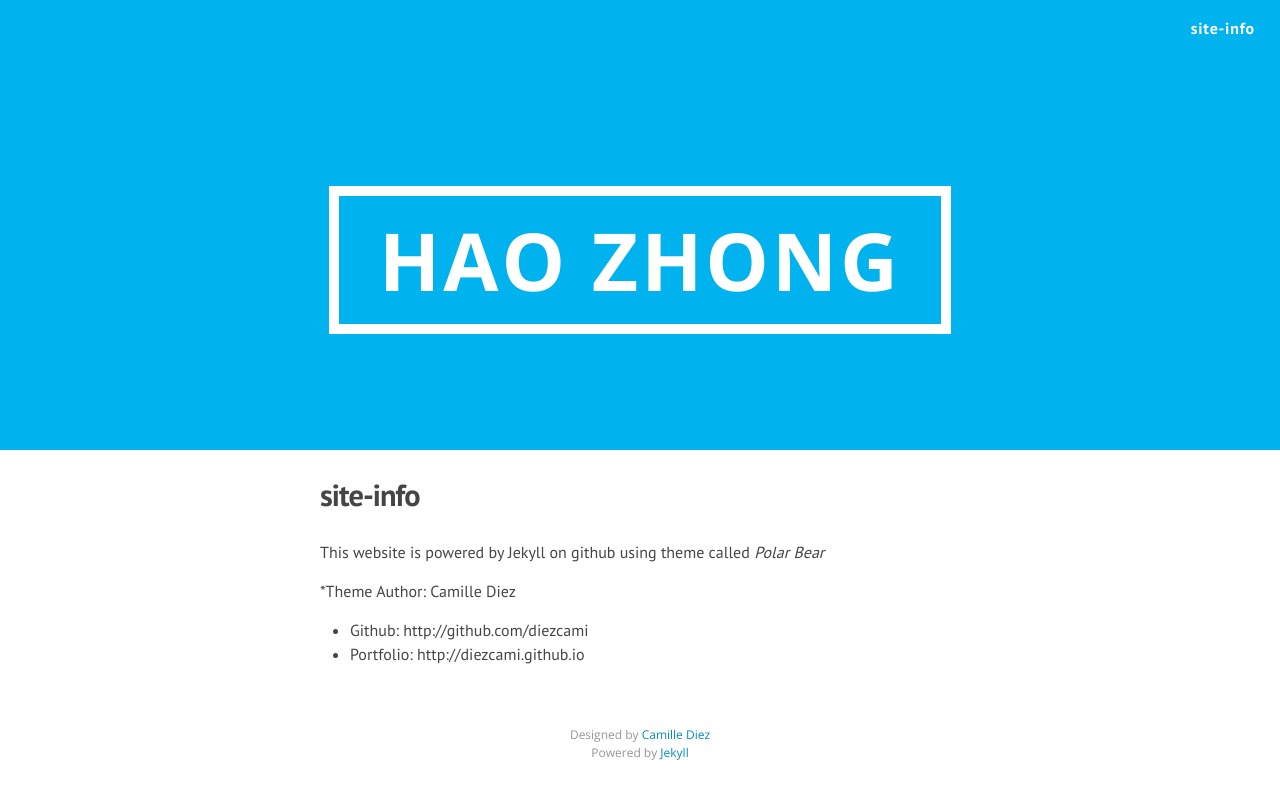
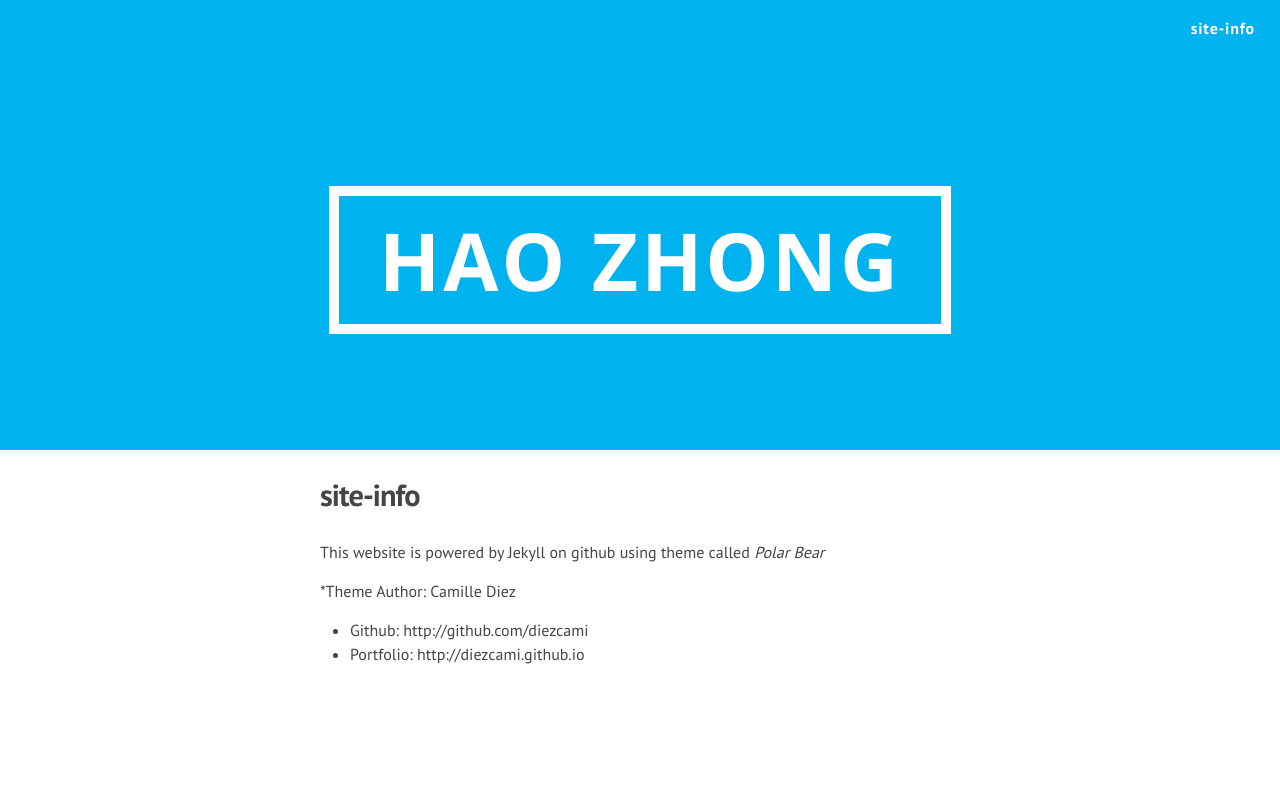
Before and after one commit to zhong11hao/zhong11hao.github.io, a Jekyll site: the page built from about.md, in a window 1280 px wide. Shown: the top 799 px of the page. Built offline with Jekyll 4.4.1, drawn with Linux system fonts in a browser that asks for light colours; nearby versions of some CDN libraries.

Commit message:
remove footer

```diff
--- a/_includes/footer.html
+++ b/_includes/footer.html
@@ -1,6 +1,4 @@
 <div class="footer" align="center">
 
-  Designed by <a href=http://diezcami.github.io target="_blank">Camille Diez</a><BR />
-  Powered by <a href=http://jekyllrb.com target="_blank">Jekyll</a>
 
 </div>
```
